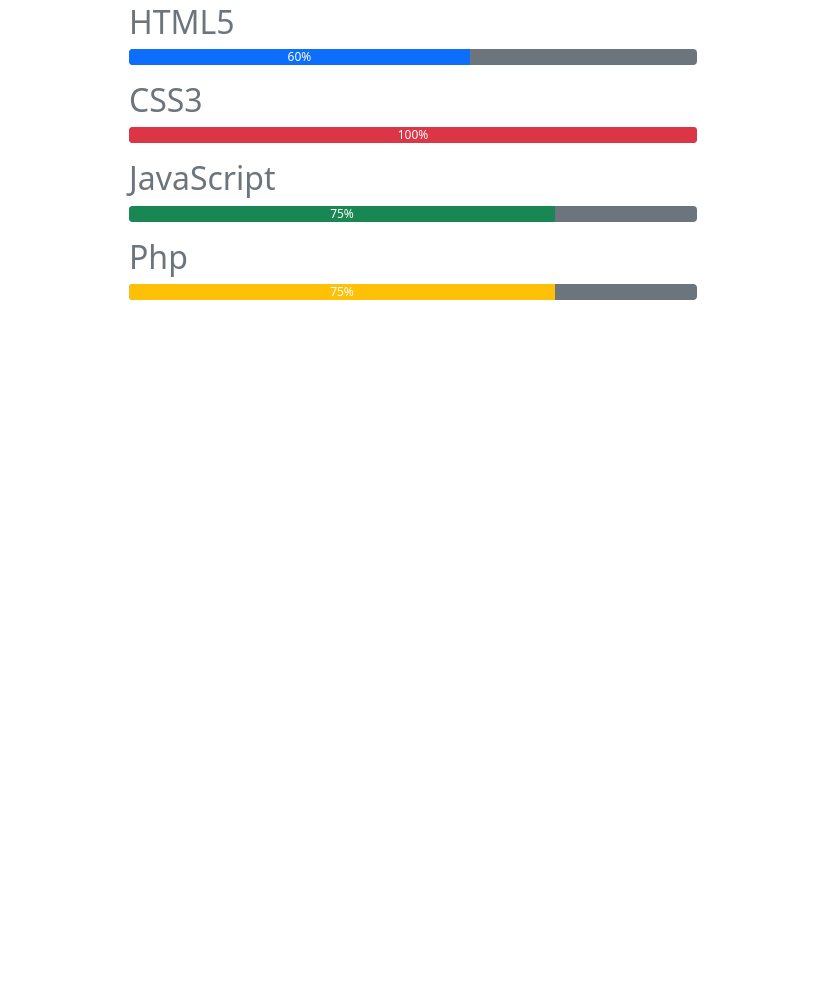
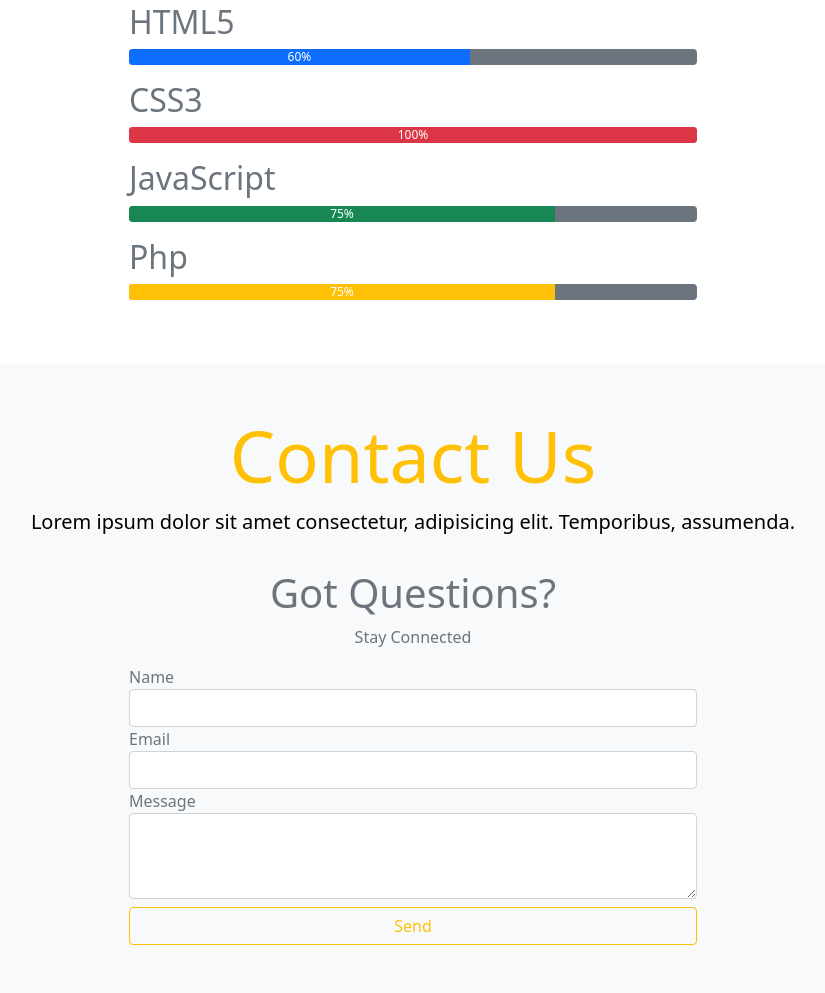
Before and after one commit to johnlester347/Pure-Bootstrap-Website, a website: page index.html in a window 1280 px wide. Shown: the part 2924-3917 px from the top of the page, without its empty margins (227-1052 px from the left). Before the commit the page ends 3288 px from the top, so only its background shows below. Drawn offline with nearby package versions, Linux system fonts and the light colour scheme.

Commit message:
Contact Us section added

```diff
--- a/index.html
+++ b/index.html
@@ -251,6 +251,43 @@
     </section>
 
 
+    <section class="p-5 bg-light">
+        <div class="container-fluid">
+            <div class="row">
+                <div class="col text-center mb-3">
+                    <h1 class="text-warning display-2">Contact Us</h1>
+                    <p class="lead text-black">Lorem ipsum dolor sit amet consectetur, adipisicing elit. Temporibus,
+                        assumenda.</p>
+                </div>
+            </div>
+
+            <div class="row justify-content-center">
+                <div class="col-lg-6">
+                    <div class="text-center text-secondary">
+                        <h1>Got Questions?</h1>
+                        <p>Stay Connected</p>
+                    </div>
+                    <form action="#" class="text-muted">
+                        <div class="form-group">
+                            <label for="name">Name</label>
+                            <input type="text" class="form-control" id="name">
+                        </div>
+                        <div class="form-group">
+                            <label for="email">Email</label>
+                            <input type="email" class="form-control" id="email">
+                        </div>
+                        <div class="form-group">
+                            <label for="message">Message</label>
+                            <textarea id="message" rows="3" class="form-control"></textarea>
+                        </div>
+                        <button class="btn btn-outline-warning col-12 mt-2" type="submit">Send</button>
+                    </form>
+                </div>
+            </div>
+        </div>
+    </section>
+
+
     <script src="https://cdn.jsdelivr.net/npm/bootstrap@5.1.3/dist/js/bootstrap.bundle.min.js"
         integrity="sha384-ka7Sk0Gln4gmtz2MlQnikT1wXgYsOg+OMhuP+IlRH9sENBO0LRn5q+8nbTov4+1p"
         crossorigin="anonymous"></script>
```
